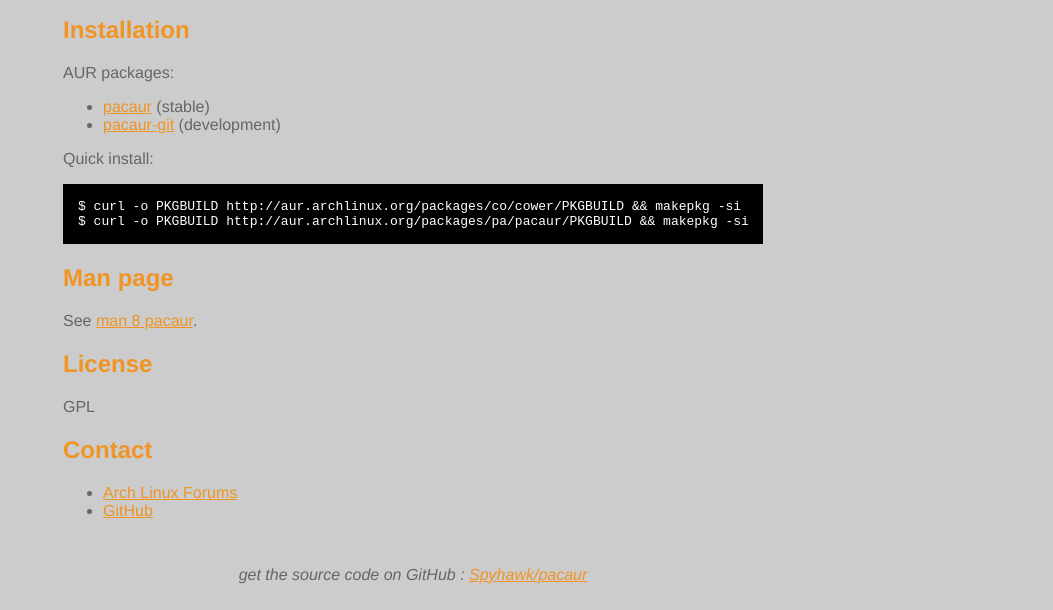
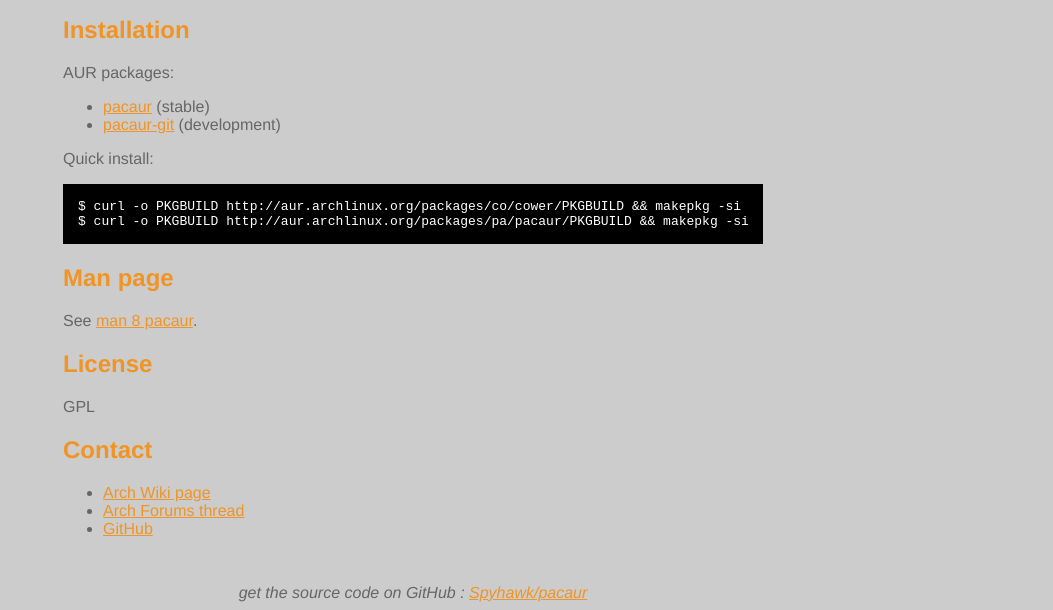
Before and after one commit to rmarquis/pacaur, a plain HTML site: page index.html in a window 1280 px wide. Shown: the part 390-1000 px from the top of the page, without its empty margins (227-1280 px from the left). Drawn offline with Linux system fonts and the light colour scheme.

Commit message:
Update index.html

```diff
--- a/index.html
+++ b/index.html
@@ -95,7 +95,8 @@
       <h2>Contact</h2>
       <p>
         <ul>
-          <li><a href="https://bbs.archlinux.org/viewtopic.php?id=119473">Arch Linux Forums</a></li>
+          <li><a href="https://wiki.archlinux.org/index.php/Pacaur">Arch Wiki page</a></li>
+          <li><a href="https://bbs.archlinux.org/viewtopic.php?id=119473">Arch Forums thread</a></li>
           <li><a href="https://github.com/Spyhawk">GitHub</a></li>
         </ul>
       </p>
```
